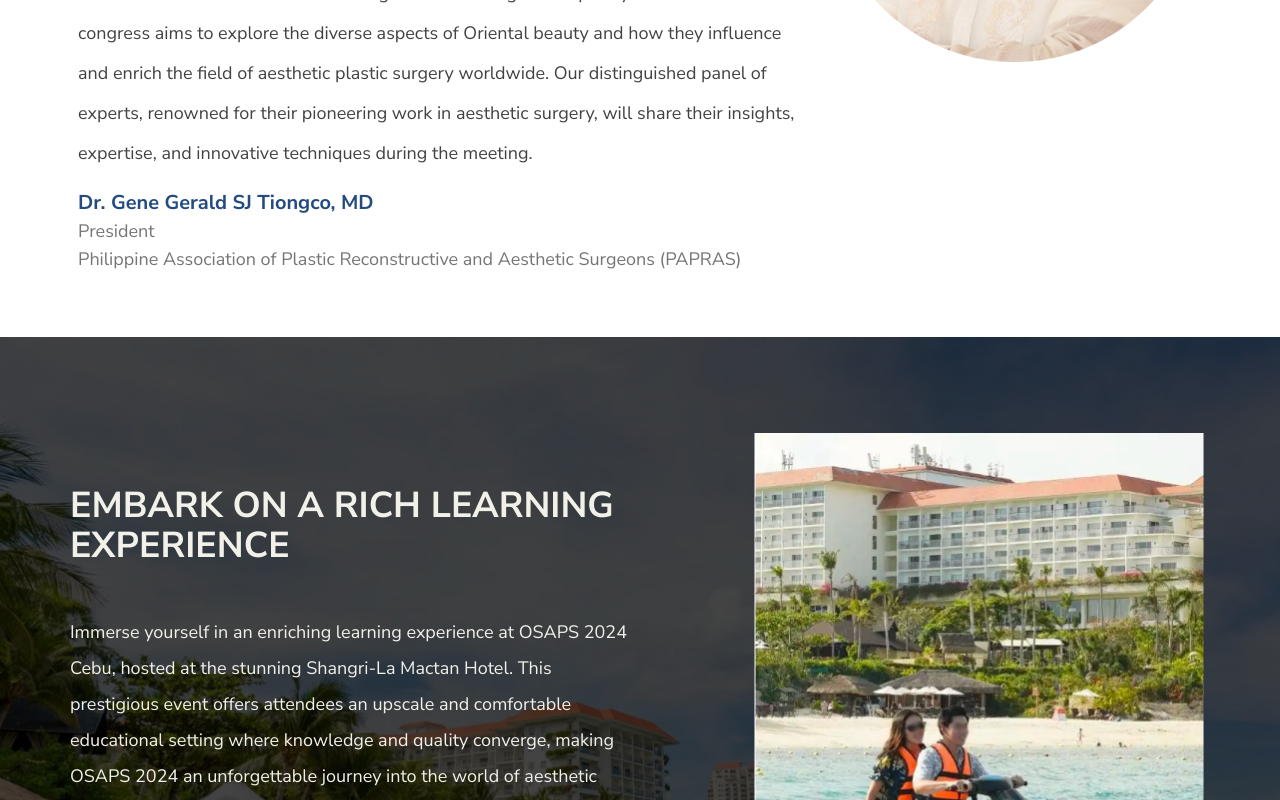
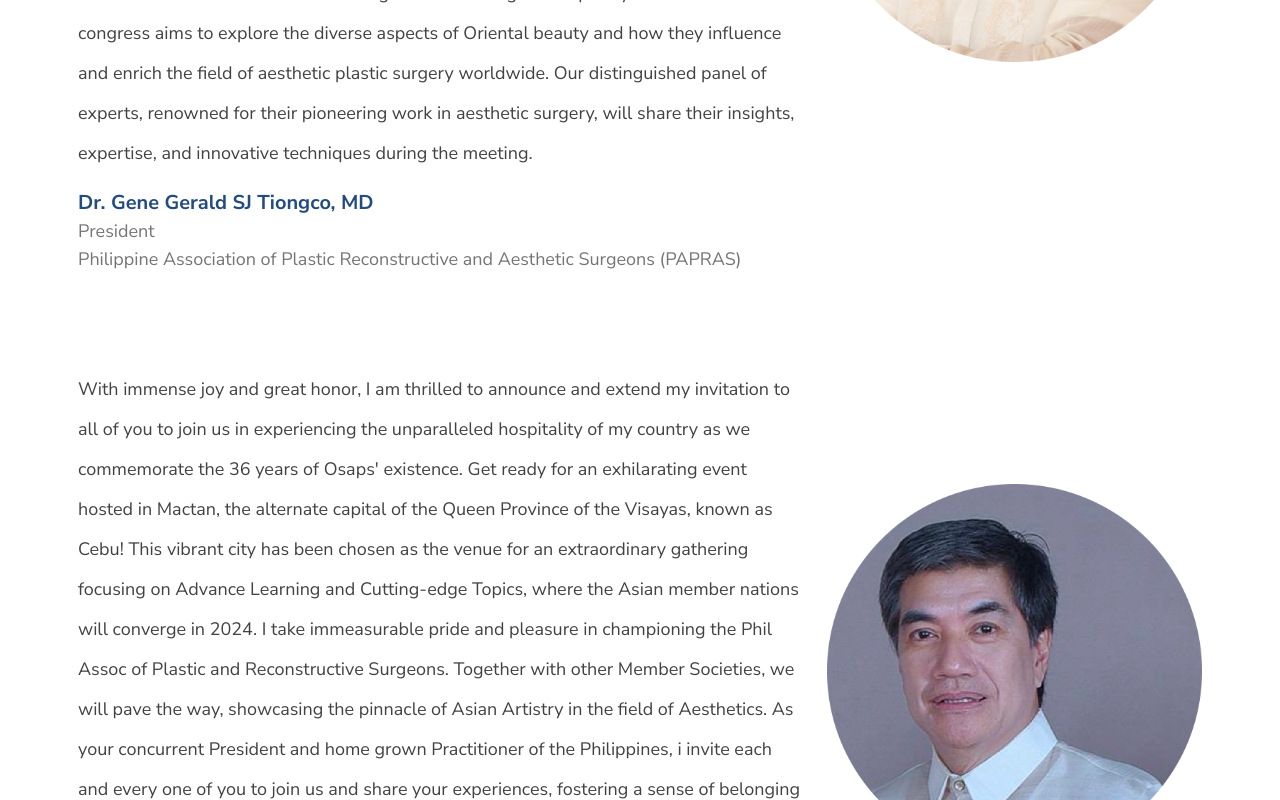
Before and after one commit to boggslabayen/osaps-2024-full, a Next.js app: page / in a window 1280 px wide. Shown: the part 2000-2800 px from the top of the page. Built offline with nearby package versions, Linux system fonts and the light colour scheme.

Commit message:
modified to add welcome message

```diff
--- a/app/page.tsx
+++ b/app/page.tsx
@@ -1,349 +1,361 @@
-'use client'
+"use client";
 
-import Image from 'next/image'
-import * as React from 'react';
+import Image from "next/image";
+import * as React from "react";
 import StickyNavbar from "./ui/components/Navbar";
-import Welcomemessage from './ui/components/Welcomemessage';
-import DocFlor from './ui/images/Doc_Flor.png';
-import DocGene from './ui/images/Doc_Gene.png';
-import Hero from './ui/images/Banner.png'
-import EventLogo from './ui/images/Logo_theme.png'
-import { Button } from './ui/mtwexport';
-import Link from 'next/link';
-import PaprasLogo from './ui/images/papras_logo.png';
-import osapsLogo from './ui/images/osaps_logo.png';
-import Jetski from './ui/images/jetski.png'
-import Icon001 from './ui/images/icon/001.png';
-import Icon002 from './ui/images/icon/002.png';
-import Icon003 from './ui/images/icon/003.png';
-import Icon004 from './ui/images/icon/004.png';
-import Head from 'next/head';
+import Welcomemessage from "./ui/components/Welcomemessage";
+import DocFlor from "./ui/images/Doc_Flor.png";
+import DocGene from "./ui/images/Doc_Gene.png";
+import DocBen from "./ui/images/Doc_Ben.png";
+import Hero from "./ui/images/Banner.png";
+import EventLogo from "./ui/images/Logo_theme.png";
+import { Button } from "./ui/mtwexport";
+import Link from "next/link";
+import PaprasLogo from "./ui/images/papras_logo.png";
+import osapsLogo from "./ui/images/osaps_logo.png";
+import Jetski from "./ui/images/jetski.png";
+import Icon001 from "./ui/images/icon/001.png";
+import Icon002 from "./ui/images/icon/002.png";
+import Icon003 from "./ui/images/icon/003.png";
+import Icon004 from "./ui/images/icon/004.png";
+import Head from "next/head";
 
 export default function Home() {
   return (
     <main className="">
-
-
       <StickyNavbar />
 
-       <div className='bg-coral-blue h-4/5 py-8 md:py-14'>
-
-
-        <div className='flex flex-col md:relative  right-80  z-30'>
-
-
+      <div className="bg-coral-blue h-4/5 py-8 md:py-14">
+        <div className="flex flex-col md:relative  right-80  z-30">
           <Image
             src={EventLogo}
             width={0}
             height={0}
-             className='mx-fit mx-auto
-             '
-             alt='logo'
+            className="mx-fit mx-auto
+             "
+            alt="logo"
           />
 
-          <div className='text-center py-10'>
-
-          <h3 className='text-xl font-bold text-blue-jay'>July 4-6, 2024</h3>
-          <h3 className='text-xl font-bold text-blue-jay'>Shangri-La Mactan Hotel, Cebu Philippines</h3>
-
+          <div className="text-center py-10">
+            <h3 className="text-xl font-bold text-blue-jay">July 4-6, 2024</h3>
+            <h3 className="text-xl font-bold text-blue-jay">
+              Shangri-La Mactan Hotel, Cebu Philippines
+            </h3>
           </div>
 
-          <div className='text-center'>
-            <Link href="/register" >
-
+          <div className="text-center">
+            <Link href="/register">
               <Button
                 variant="filled"
                 size="md"
-                className="lg:inline-block rounded-full bg-amber-500 text-gray-800 font-bold mb-3"
-                 >
+                className="lg:inline-block rounded-full bg-amber-500 text-gray-800 font-bold mb-3">
                 Register
               </Button>
-
             </Link>
 
             <p>Early bird rate ends on 06/01/2024 </p>
           </div>
-
-
-
         </div>
 
         <Image
           src={Hero}
           width={0}
           height={0}
-             className='mx-fit h-3/4 mx-auto hidden md:block md:absolute inset-x-0 -top-2 z-0'
-             alt='girl smiling'
+          className="mx-fit h-3/4 mx-auto hidden md:block md:absolute inset-x-0 -top-2 z-0"
+          alt="girl smiling"
         />
-
       </div>
 
-
-
-      <div className=' bg-ivory py-4'>
-
-        <div className='md:flex mx-auto max-w-fit lg:max-w-screen-xl my-12 px-4 md:px-0'>
-
-          <div className='md:w-2/3 md:mr-4'>
-            <h3 className='text-2xl md:text-4xl font-bold text-blue-jay mb-8'>
-            Be part of an exciting global exchange of knowledge and expertise showcasing Asian beauty in the world of aesthetic plastic surgery
+      <div className=" bg-ivory py-4">
+        <div className="md:flex mx-auto max-w-fit lg:max-w-screen-xl my-12 px-4 md:px-0">
+          <div className="md:w-2/3 md:mr-4">
+            <h3 className="text-2xl md:text-4xl font-bold text-blue-jay mb-8">
+              Be part of an exciting global exchange of knowledge and expertise
+              showcasing Asian beauty in the world of aesthetic plastic surgery
             </h3>
           </div>
 
           <div>
-
-          <div className='flex items-center pb-4'>
-
-          <div className='pr-4'>
+            <div className="flex items-center pb-4">
+              <div className="pr-4">
                 <Image
                   src={osapsLogo.src}
                   width={90}
                   height={90}
-             className=''
-             alt='Osaps Logo'
+                  className=""
+                  alt="Osaps Logo"
                 />
               </div>
 
-          <div className='flex flex-col'>
+              <div className="flex flex-col">
                 <p>18th International Congress</p>
-          <h3 className='text-xl font-bold'>Oriental Society of Aesthetic Plastic Surgeons</h3>
+                <h3 className="text-xl font-bold">
+                  Oriental Society of Aesthetic Plastic Surgeons
+                </h3>
+              </div>
             </div>
 
-          </div>
-
-          <div className='flex items-center'>
-
-          <div className='pr-4'>
+            <div className="flex items-center">
+              <div className="pr-4">
                 <Image
                   src={PaprasLogo.src}
                   width={135}
                   height={135}
-             className=''
-             alt='Papras Logo'
+                  className=""
+                  alt="Papras Logo"
                 />
               </div>
 
-          <div className='flex flex-col'>
+              <div className="flex flex-col">
                 <p>11th National Meeting</p>
-          <h3 className='text-xl font-bold'>Philippine Association of Plastic Reconstructive and Aesthetic Surgeons</h3>
+                <h3 className="text-xl font-bold">
+                  Philippine Association of Plastic Reconstructive and Aesthetic
+                  Surgeons
+                </h3>
+              </div>
+            </div>
+          </div>
+        </div>
       </div>
 
-          </div>
-
-        </div>
-
-
-
-       </div>
-
-      </div>
-
-
-
       <div>
-
-
-
         <Welcomemessage
           message="We will be gathering once again for the 18th Congress of the Oriental Society of Aesthetic Plastic Surgery.
         I am pleased and proud to announce that the Congress will be hosted by my Society, the Philippine Association of Plastic Reconstructive & Aesthetic Surgeons on July 4-6, 2024 in Cebu, Philippines.  The host prepared a well rounded Program to highlight Asian Aesthetics.
         Come one and all to share our knowledge talents and experiences in Aesthetic Surgery as it pertains to the concept of Asian beauty. "
           src={DocFlor.src}
-        alt='Doc Flor Image'
+          alt="Doc Flor Image"
           doc="Dr. Florencio Q. Lucero M.D."
           role="Secretary-General"
           society="Oriental Society of Aesthetic Plastic Surgery (OSAPS)"
-
         />
 
-      <div className='mx-auto max-w-fit lg:max-w-screen-xl my-12 py-4  '>
-        <div className='lg:flex items-center mx-2'>
-
+        <div className="mx-auto max-w-fit lg:max-w-screen-xl my-12 py-4  ">
+          <div className="lg:flex items-center mx-2">
             <Image
               src={DocGene.src}
               width={200}
               height={200}
-             className='w-1/3 lg:order-last'
-             alt='Doc Gene Image'
+              className="w-1/3 lg:order-last"
+              alt="Doc Gene Image"
             />
 
-          <div className='lg:w-2/3 pr-6'>
-
-          <p className='text-gray-800 my-4 font-normal text-lg leading-10'>
-         We are glad to announce and host our upcoming Congress in <span className='font-bold'>2024: the 18th International Congress of the Oriental Society of Aesthetic Plastic Surgery (OSAPS) and the 11th National Meeting of the Philippine Association of Plastic Reconstructive and Aesthetic Surgeons, Inc. (PAPRAS).</span> This event will be attended by distinguished Plastic Surgeons from Asia and all over the world. This prestigious Congress will provide a platform for renowned experts to share their knowledge, exchange innovative ideas, and discuss the latest advancements in Aesthetic Plastic Surgery. With a diverse range of topics and interactive sessions, this Congress aims to foster collaboration and elevate the standards of aesthetic plastic surgery globally.
-        This event is set to take place from July 4 to 6, 2024,at the luxurious Shangri-La Mactan in Cebu, Philippines. The theme of thiscongress is <span className='font-bold'>'Harmony in Diversity: Oriental Beauty as a Global Standard in Aesthetic Plastic Surgery'</span> As the world becomes more interconnected, the beauty standards of different cultures converge and create a global tapestry of aesthetics. The congress aims to explore the diverse aspects of Oriental beauty
-        and how they influence and enrich the field of aesthetic plastic surgery worldwide. Our distinguished panel of experts, renowned for their pioneering work in aesthetic surgery, will share their insights, expertise, and innovative techniques during the meeting.
+            <div className="lg:w-2/3 pr-6">
+              <p className="text-gray-800 my-4 font-normal text-lg leading-10">
+                We are glad to announce and host our upcoming Congress in{" "}
+                <span className="font-bold">
+                  2024: the 18th International Congress of the Oriental Society
+                  of Aesthetic Plastic Surgery (OSAPS) and the 11th National
+                  Meeting of the Philippine Association of Plastic
+                  Reconstructive and Aesthetic Surgeons, Inc. (PAPRAS).
+                </span>{" "}
+                This event will be attended by distinguished Plastic Surgeons
+                from Asia and all over the world. This prestigious Congress will
+                provide a platform for renowned experts to share their
+                knowledge, exchange innovative ideas, and discuss the latest
+                advancements in Aesthetic Plastic Surgery. With a diverse range
+                of topics and interactive sessions, this Congress aims to foster
+                collaboration and elevate the standards of aesthetic plastic
+                surgery globally. This event is set to take place from July 4 to
+                6, 2024,at the luxurious Shangri-La Mactan in Cebu, Philippines.
+                The theme of thiscongress is{" "}
+                <span className="font-bold">
+                  'Harmony in Diversity: Oriental Beauty as a Global Standard in
+                  Aesthetic Plastic Surgery'
+                </span>{" "}
+                As the world becomes more interconnected, the beauty standards
+                of different cultures converge and create a global tapestry of
+                aesthetics. The congress aims to explore the diverse aspects of
+                Oriental beauty and how they influence and enrich the field of
+                aesthetic plastic surgery worldwide. Our distinguished panel of
+                experts, renowned for their pioneering work in aesthetic
+                surgery, will share their insights, expertise, and innovative
+                techniques during the meeting.
               </p>
 
-          <h3 className='text-xl font-bold text-blue-jay'> Dr. Gene Gerald SJ Tiongco, MD </h3>
-          <p className='text-gray-600 font-normal text-lg'>President</p>
-          <p className='text-gray-600 font-normal text-lg'>Philippine Association of Plastic Reconstructive and Aesthetic Surgeons (PAPRAS)</p>
-
+              <h3 className="text-xl font-bold text-blue-jay">
+                {" "}
+                Dr. Gene Gerald SJ Tiongco, MD{" "}
+              </h3>
+              <p className="text-gray-600 font-normal text-lg">President</p>
+              <p className="text-gray-600 font-normal text-lg">
+                Philippine Association of Plastic Reconstructive and Aesthetic
+                Surgeons (PAPRAS)
+              </p>
+            </div>
+          </div>
         </div>
 
+        <div className="mx-auto max-w-fit lg:max-w-screen-xl my-12 py-4  ">
+          <div className="lg:flex items-center mx-2">
+            <Image
+              src={DocBen.src}
+              width={200}
+              height={200}
+              className="w-1/3 lg:order-last"
+              alt="Doc Gene Image"
+            />
 
+            <div className="lg:w-2/3 pr-6">
+              <p className="text-gray-800 my-4 font-normal text-lg leading-10">
+                With immense joy and great honor, I am thrilled to announce and
+                extend my invitation to all of you to join us in experiencing
+                the unparalleled hospitality of my country as we commemorate the
+                36 years of Osaps' existence. Get ready for an exhilarating
+                event hosted in Mactan, the alternate capital of the Queen
+                Province of the Visayas, known as Cebu! This vibrant city has
+                been chosen as the venue for an extraordinary gathering focusing
+                on Advance Learning and Cutting-edge Topics, where the Asian
+                member nations will converge in 2024. I take immeasurable pride
+                and pleasure in championing the Phil Assoc of Plastic and
+                Reconstructive Surgeons. Together with other Member Societies,
+                we will pave the way, showcasing the pinnacle of Asian Artistry
+                in the field of Aesthetics. As your concurrent President and
+                home grown Practitioner of the Philippines, i invite each and
+                every one of you to join us and share your experiences,
+                fostering a sense of belonging and leadership that defines our
+                community. Get ready to be a part of something truly
+                extraordinary
+              </p>
 
-
-
+              <h3 className="text-xl font-bold text-blue-jay">
+                {" "}
+                Dr. Benjamin Herbosa, MD, FPAPRAS, FPCS{" "}
+              </h3>
+              <p className="text-gray-600 font-normal text-lg">President</p>
+              <p className="text-gray-600 font-normal text-lg">
+                Oriental Society of Aesthetic Plastic Surgery (OSAPS)
+              </p>
+            </div>
+          </div>
+        </div>
       </div>
 
-
-
-       </div>
-
-      </div>
-
-      <div className='bg md:py-8'>
-
-        <div className='flex mx-auto max-w-fit lg:max-w-screen-xl my-12 py-4 justify-between items-center'>
-
-        <div className='flex flex-col md:w-6/12 md:mr-8 mx-2 md:mx-0'>
+      <div className="bg md:py-8">
+        <div className="flex mx-auto max-w-fit lg:max-w-screen-xl my-12 py-4 justify-between items-center">
+          <div className="flex flex-col md:w-6/12 md:mr-8 mx-2 md:mx-0">
             <div>
-          <h3 className='text-ivory font-bold text-2xl md:text-4xl md:pb-4'>
+              <h3 className="text-ivory font-bold text-2xl md:text-4xl md:pb-4">
                 EMBARK ON A RICH LEARNING EXPERIENCE
               </h3>
 
-          <p className='text-ivory leading-loose my-8 text-lg'>
-            Immerse yourself in an enriching learning experience at OSAPS 2024 Cebu, hosted at the stunning Shangri-La Mactan Hotel. This prestigious event offers attendees an upscale and comfortable educational setting where knowledge and quality converge, making OSAPS 2024 an unforgettable journey into the world of aesthetic surgery.
+              <p className="text-ivory leading-loose my-8 text-lg">
+                Immerse yourself in an enriching learning experience at OSAPS
+                2024 Cebu, hosted at the stunning Shangri-La Mactan Hotel. This
+                prestigious event offers attendees an upscale and comfortable
+                educational setting where knowledge and quality converge, making
+                OSAPS 2024 an unforgettable journey into the world of aesthetic
+                surgery.
               </p>
-
             </div>
 
             <div>
-
-
-            <Link href="/register" >
-
+              <Link href="/register">
                 <Button
                   variant="filled"
                   size="md"
-                className="lg:inline-block rounded-full bg-amber-500 text-gray-800 font-bold mb-3"
-                 >
+                  className="lg:inline-block rounded-full bg-amber-500 text-gray-800 font-bold mb-3">
                   Register
                 </Button>
-
               </Link>
-
-
-
             </div>
           </div>
 
-        <div className='w-2/5 hidden md:block'>
+          <div className="w-2/5 hidden md:block">
             <Image
               src={Jetski.src}
               width={450}
               height={534}
-          alt='Jetski couple'
+              alt="Jetski couple"
             />
           </div>
-
+        </div>
       </div>
 
-
+      <div className="mx-auto max-w-fit lg:max-w-screen-xl my-12 px-4 md:px-0">
+        <div className="">
+          <h3 className="text-2xl md:text-4xl font-bold text-blue-jay text-center">
+            Why you should attend Harmony in Diversity?
+          </h3>
         </div>
 
-      <div className='mx-auto max-w-fit lg:max-w-screen-xl my-12 px-4 md:px-0'>
-        <div className=''>
-          <h3 className='text-2xl md:text-4xl font-bold text-blue-jay text-center'>Why you should attend Harmony in Diversity?</h3>
-        </div>
-
-        <div className='md:grid grid-cols-2 md:my-10 justify-between gap-8'>
-
-
-
-
-
-           <div className='  py-4  flex flex-col items-center mx-8'>
+        <div className="md:grid grid-cols-2 md:my-10 justify-between gap-8">
+          <div className="  py-4  flex flex-col items-center mx-8">
             <Image
               src={Icon002.src}
               width={80}
               height={80}
-            className=''
-            alt='icon for forms'
+              className=""
+              alt="icon for forms"
             />
 
-             <p className='text-center pt-4'><span className='font-bold'>Gain a global perspective</span> on the evolving landscape of aesthetic plastic surgery</p>
+            <p className="text-center pt-4">
+              <span className="font-bold">Gain a global perspective</span> on
+              the evolving landscape of aesthetic plastic surgery
+            </p>
           </div>
 
-            <div className='   py-4 flex flex-col items-center mx-8'>
+          <div className="   py-4 flex flex-col items-center mx-8">
             <Image
               src={Icon001.src}
               width={80}
               height={80}
-            className=''
-            alt='icon for bulb'
+              className=""
+              alt="icon for bulb"
             />
 
-             <p className='text-center pt-4'><span className='font-bold'>Learn and network</span> with globally-renowned leaders in the field of aesthetic surgery</p>
+            <p className="text-center pt-4">
+              <span className="font-bold">Learn and network</span> with
+              globally-renowned leaders in the field of aesthetic surgery
+            </p>
           </div>
 
-            <div className='  py-4  flex flex-col items-center mx-8'>
+          <div className="  py-4  flex flex-col items-center mx-8">
             <Image
               src={Icon003.src}
               width={80}
               height={80}
-            className=''
-            alt='icon for sparkle'
+              className=""
+              alt="icon for sparkle"
             />
 
-             <p className='text-center pt-4'><span className='font-bold'>Uncover cutting-edge knowledge</span> and emerging trends to keep you at the forefront of the ever-evolving field of aesthetic surgery.</p>
+            <p className="text-center pt-4">
+              <span className="font-bold">Uncover cutting-edge knowledge</span>{" "}
+              and emerging trends to keep you at the forefront of the
+              ever-evolving field of aesthetic surgery.
+            </p>
           </div>
 
-            <div className='   py-4 flex flex-col items-center mx-8'>
+          <div className="   py-4 flex flex-col items-center mx-8">
             <Image
               src={Icon004.src}
               width={80}
               height={80}
-            className=''
-            alt='icon for fellows'
+              className=""
+              alt="icon for fellows"
             />
 
-             <p className='text-center pt-4'><span className='font-bold'>Connect with fellow plastic surgeons</span> who share your goals and aspirations in the field of aesthetic surgery.</p>
+            <p className="text-center pt-4">
+              <span className="font-bold">
+                Connect with fellow plastic surgeons
+              </span>{" "}
+              who share your goals and aspirations in the field of aesthetic
+              surgery.
+            </p>
+          </div>
         </div>
 
-
-
-
-
-
-
-
-        </div>
-
-        <div className='flex justify-center'>
-
-
-            <Link href="/register" >
-
+        <div className="flex justify-center">
+          <Link href="/register">
             <Button
               variant="filled"
               size="md"
-                className="lg:inline-block rounded-full bg-amber-500 text-gray-800 font-bold mb-3"
-                 >
+              className="lg:inline-block rounded-full bg-amber-500 text-gray-800 font-bold mb-3">
               Register
             </Button>
-
           </Link>
-
-
-
         </div>
-
-
-
-
       </div>
-
-
-
-
-
-
-
-
-
-
     </main>
-  )
+  );
 }
```
Also changed, not shown: app/ui/images/Doc_Ben.png (added). Lines whose indentation alone changed are shown as unchanged.
